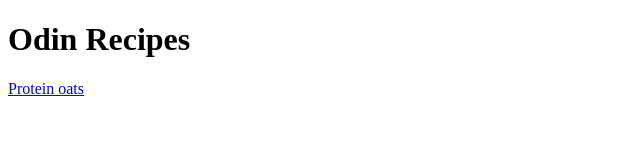
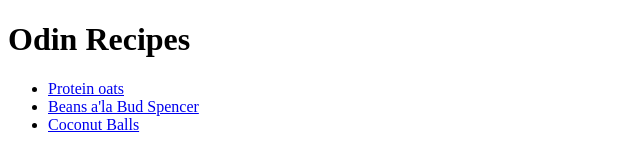
Before and after one commit to Gelemb92/odin-recipes, a plain HTML site: page index.html in a window 1280 px wide. Shown: the whole page, without its empty margins (0-640 px from the left). Drawn offline with Linux system fonts and the light colour scheme.

Commit message:
Add beans and coconut balls recipes

```diff
--- a/index.html
+++ b/index.html
@@ -6,6 +6,10 @@
 </head>
 <body>
     <h1>Odin Recipes</h1>
-    <p><a href="recipes/protein_oats.html">Protein oats</a></p>
+    <ul>
+        <li><a href="recipes/protein_oats.html">Protein oats</a></li>
+        <li><a href="recipes/beans.html">Beans a'la Bud Spencer</a></li>
+        <li><a href="recipes/balls.html">Coconut Balls</a></li>
+    </ul>
 </body>
 </html>
```
Also changed, not shown: recipes/balls.html (added), recipes/beans.html (added).
